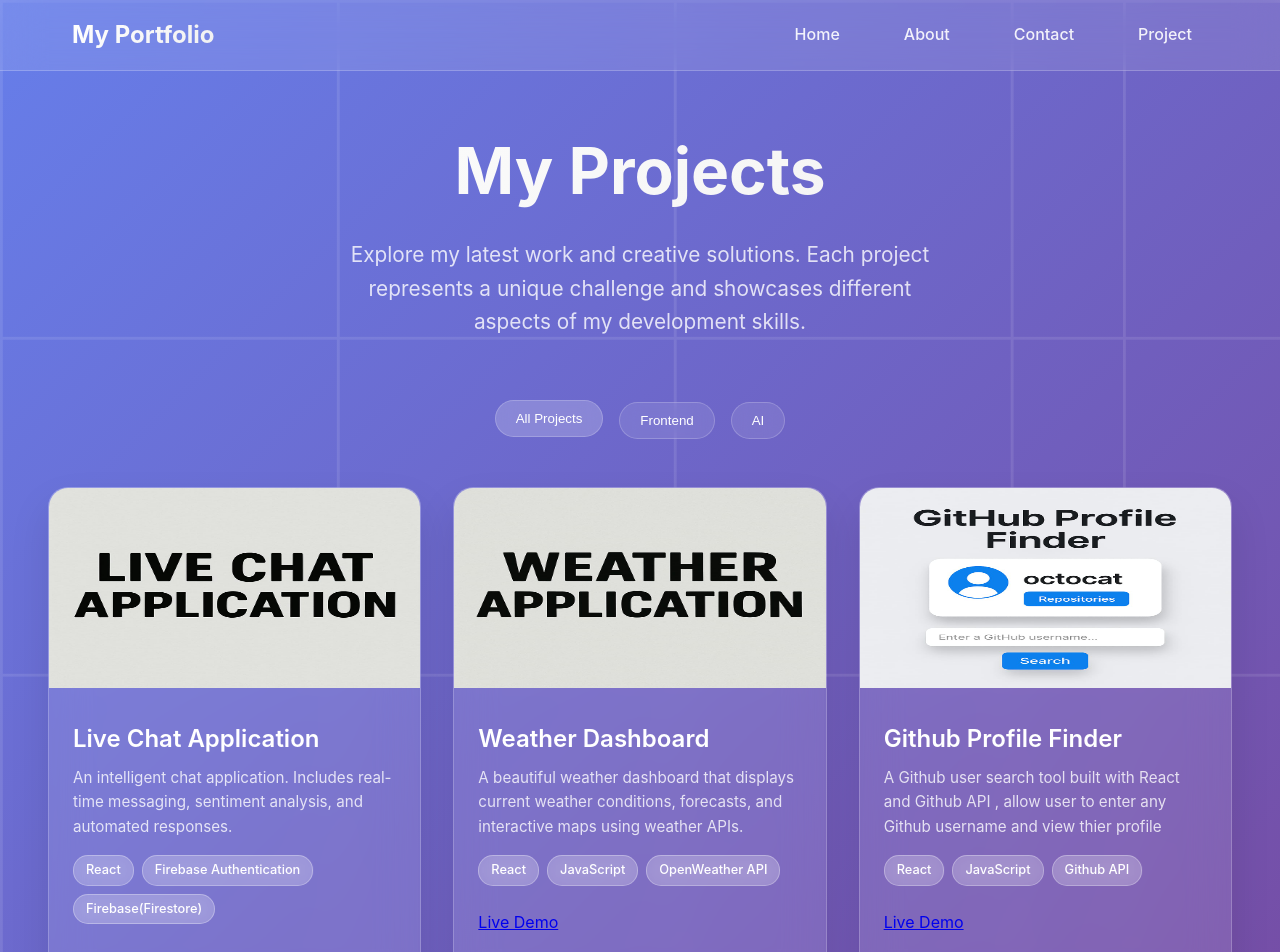
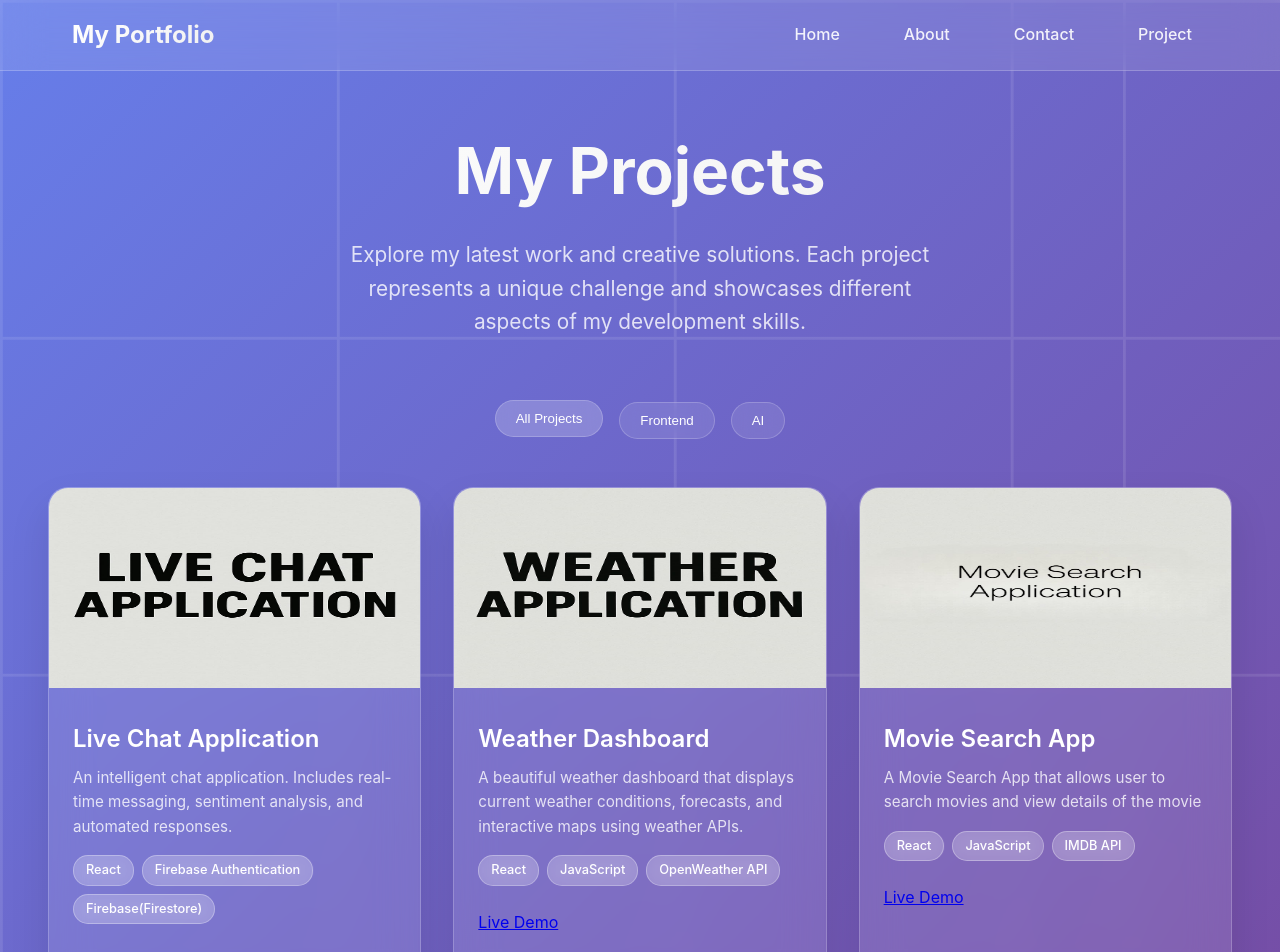
Before and after one commit to MohdAyaanSiddiqui/PersonalPortfolio, a React (Create React App) app: page /project in a window 1280 px wide. Shown: the top 952 px of the page. Built offline with nearby package versions, Linux system fonts and the light colour scheme.

Commit message:
Change Image

```diff
--- a/src/pages/Project.jsx
+++ b/src/pages/Project.jsx
@@ -27,13 +27,13 @@ function Project() {
         },
         {
             id: 3,
-            title: "Github Profile Finder ",
-            description: "A Github user search tool built with React and Github API , allow user to enter any Github username and view thier profile",
-            tech: ["React", "JavaScript", "Github API"],
-            liveLink: "https://github-profile-finder-git-main-mohdayaansiddiquis-projects.vercel.app",
+            title: "Movie Search App",
+            description: "A Movie Search App that allows user to search movies and view details of the movie",
+            tech: ["React", "JavaScript", "IMDB API"],
+            liveLink: "https://movie-search-app-git-main-mohdayaansiddiquis-projects.vercel.app",
             featured: false,
             category: "frontend",
-            image: "/images/Github.jpg"
+            image: "/images/movie.jpg"
         },
 
     ];
```
Also changed, not shown: public/images/movie.jpg (added).
